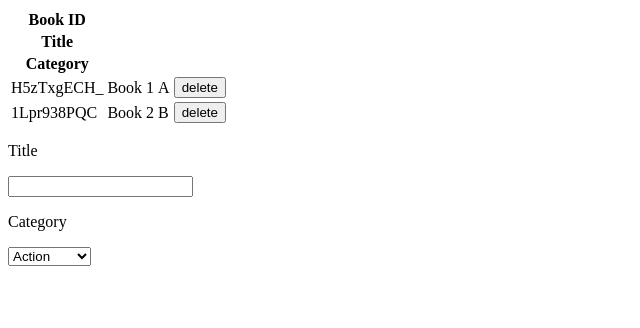
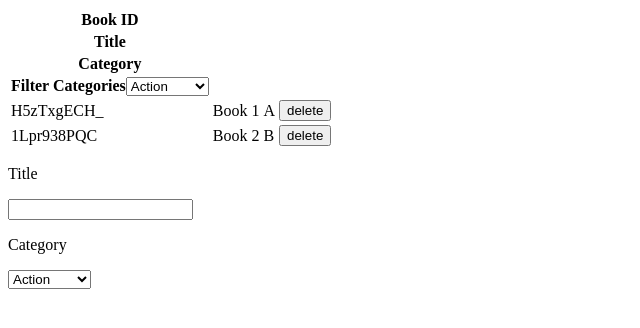
Before and after one commit to kenderb/redux_project_bookstore, a React (Create React App) app: page / in a window 1280 px wide. Shown: the top 328 px of the page, without its empty margins (0-640 px from the left). Built offline with nearby package versions, Linux system fonts and the light colour scheme.

Commit message:
Implement the CategoryFilter component

```diff
--- a/src/actions/index.js
+++ b/src/actions/index.js
@@ -14,5 +14,5 @@ export const removeBook = id => ({
 
 export const changeFilter = category => ({
   type: CHANGE_FILTER,
-  payload: category
+  payload: category,
 });
--- /dev/null
+++ b/src/components/CategoryFilter.js
@@ -0,0 +1,18 @@
+import React from 'react';
+
+const categoryList = [
+  'Action', 'Biography', 'History', 'Horror', 'Kids', 'Learning', 'Sci-Fi',
+];
+
+const CategoryFilter = () => (
+  <div>
+    <label htmlFor="filter">
+      Filter Categories
+      <select id="filter">
+        {[...categoryList, 'All'].map(cat => (<option key={cat} value={cat}>{cat}</option>))}
+      </select>
+    </label>
+  </div>
+);
+
+export default CategoryFilter;
--- a/src/containers/BooksList.js
+++ b/src/containers/BooksList.js
@@ -3,6 +3,7 @@ import { connect } from 'react-redux';
 import PropTypes from 'prop-types';
 import Books from '../components/Books';
 import { removeBook } from '../actions';
+import CategoryFilter from '../components/CategoryFilter';
 
 const BooksList = ({ books, removeBook }) => {
   const handleRemoveBook = id => {
@@ -23,6 +24,11 @@ const BooksList = ({ books, removeBook }) => {
         </tr>
       </thead>
       <tbody>
+        <tr>
+          <th>
+            <CategoryFilter />
+          </th>
+        </tr>
         {books.map(book => (
           <Books
             id={book.id}
--- a/src/reducers/filter.js
+++ b/src/reducers/filter.js
@@ -1,12 +1,12 @@
 import { CHANGE_FILTER } from '../actions';
 
 const filterReducer = (state = 'All', action) => {
-  switch(action.type) {
+  switch (action.type) {
     case CHANGE_FILTER:
       return action.payload;
     default:
       return state;
   }
-}
+};
 
 export default filterReducer;
```
